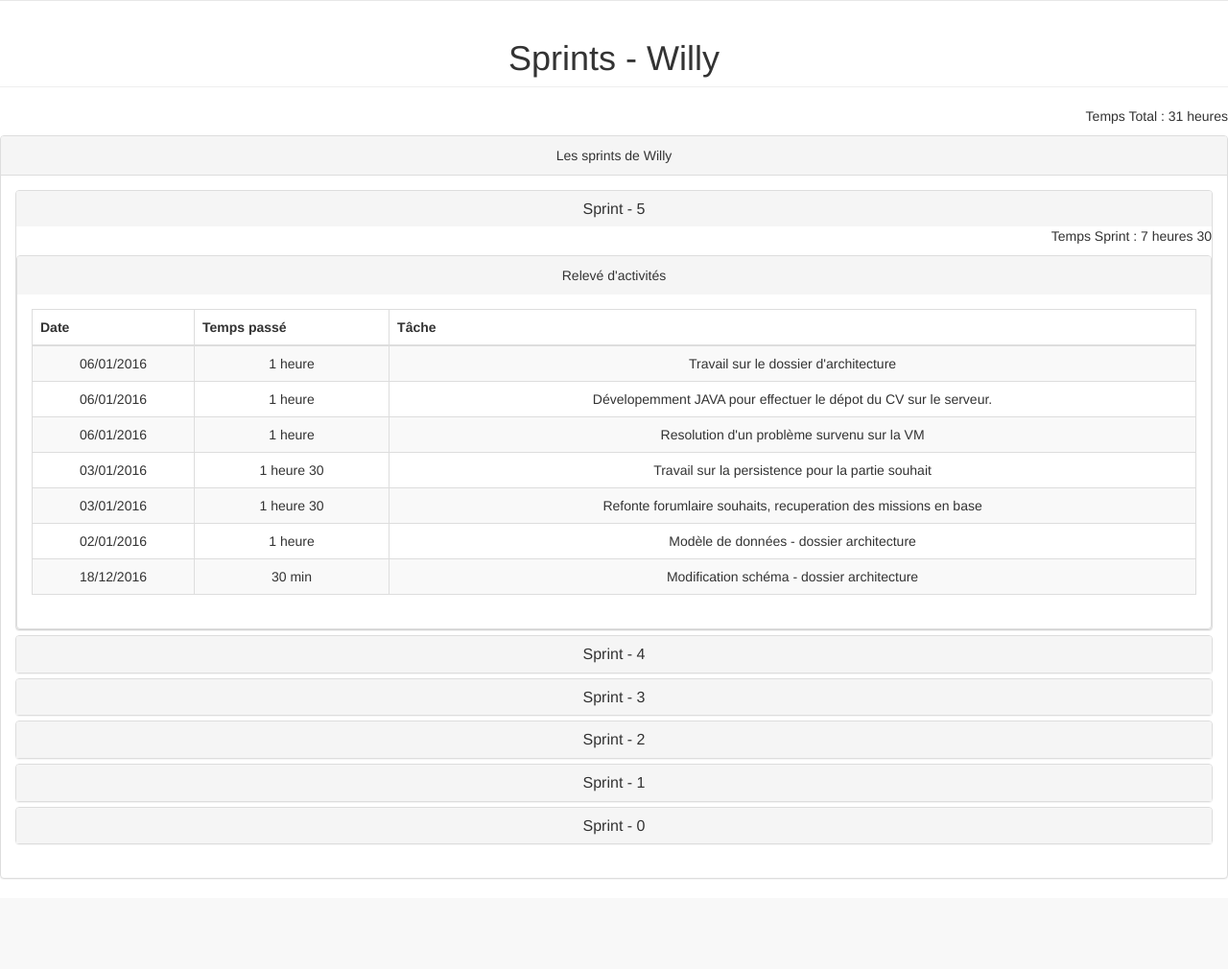
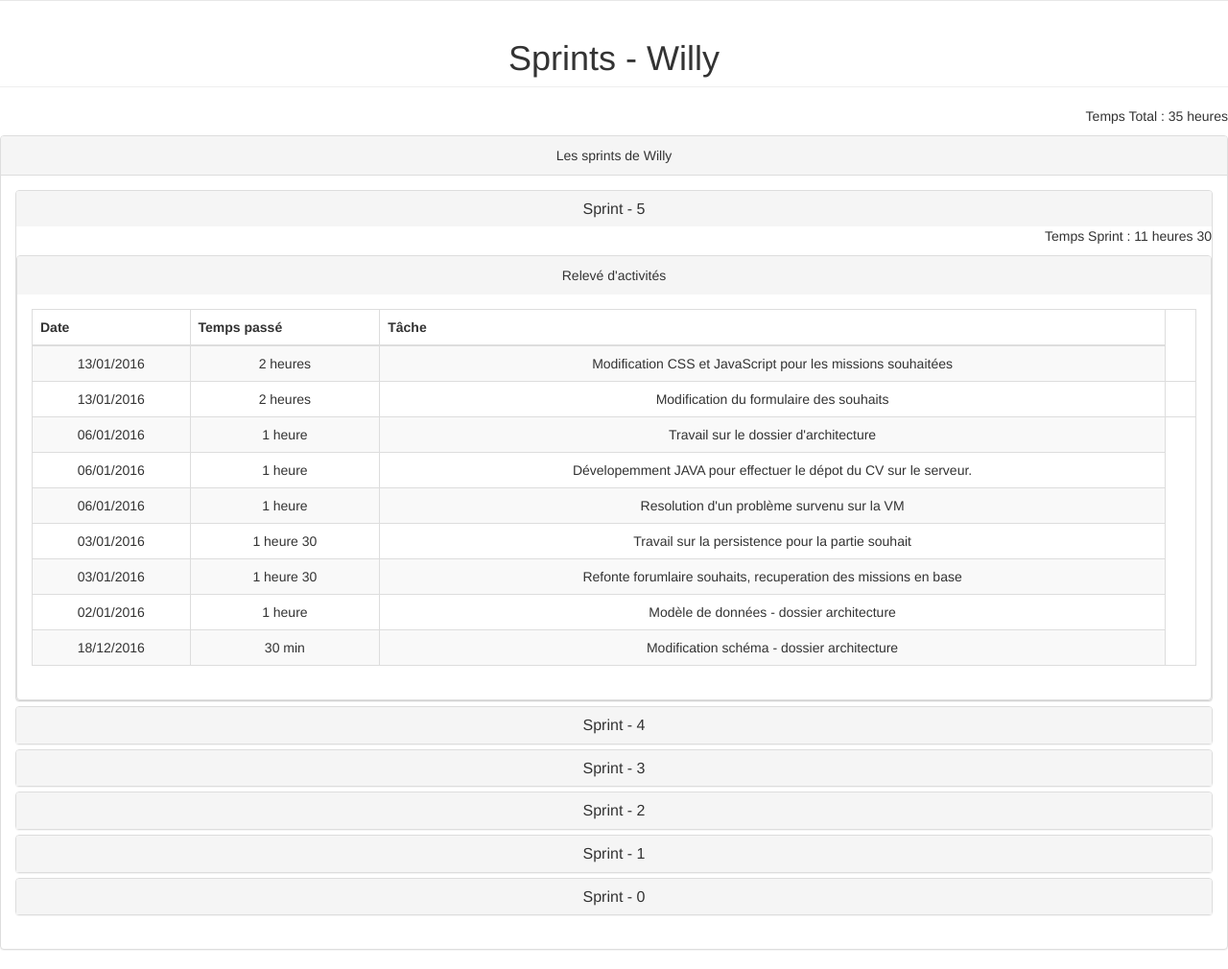
Before and after one commit to ClementDy/siteGLP, a PHP site: page /sprintsWilly.php in a window 1280 px wide, after a click on "Sprint - 5". Shown: the part 760-1770 px from the top of the page at 96% size. Before the commit the page ends 1676 px from the top, so only its background shows below. Run offline with PHP 8.4, Linux system fonts and the light colour scheme; the visitor is signed in with stand-in values (Sample User, id 1); some libraries are stand-ins or nearby versions.

Commit message:
Willy Sprint

```diff
--- a/pages/sprintsWilly.php
+++ b/pages/sprintsWilly.php
@@ -11,7 +11,7 @@
 
                     <div class="row">
                 <div class="col-lg-12">
-                    <p style="text-align:right"> Temps Total : 31 heures</p>
+                    <p style="text-align:right"> Temps Total : 35 heures</p>
                     <div class="panel panel-default">
                         <div class="panel-heading">
                             Les sprints de Willy
@@ -30,7 +30,7 @@
 	                                    </div>
 	                                    <div id="sprint5" class="panel-collapse collapse">
 
-	                                        <p style="text-align:right"> Temps Sprint : 7 heures 30</p>
+	                                        <p style="text-align:right"> Temps Sprint : 11 heures 30</p>
 	                                        <div class="panel panel-default">
 	                                            <div class="panel-heading">
 	                                                Relev&eacute; d'activit&eacute;s
@@ -47,6 +47,16 @@
 	                                                            </tr>
 	                                                        </thead>
 	                                                        <tbody>
+																								 <tr>
+																								  <td>13/01/2016</td>
+																								  <td>2 heures</td>
+																								  <td>Modification CSS et JavaScript pour les missions souhaitées</td>
+																								</tr>
+																								 <tr>
+																								  <td>13/01/2016</td>
+																								  <td>2 heures</td>
+																								  <td>Modification du formulaire des souhaits<td>
+																								</tr>
 																								<tr>
 																								  <td>06/01/2016</td>
 																								  <td>1 heure</td>
```
Lines whose indentation alone changed are shown as unchanged.
